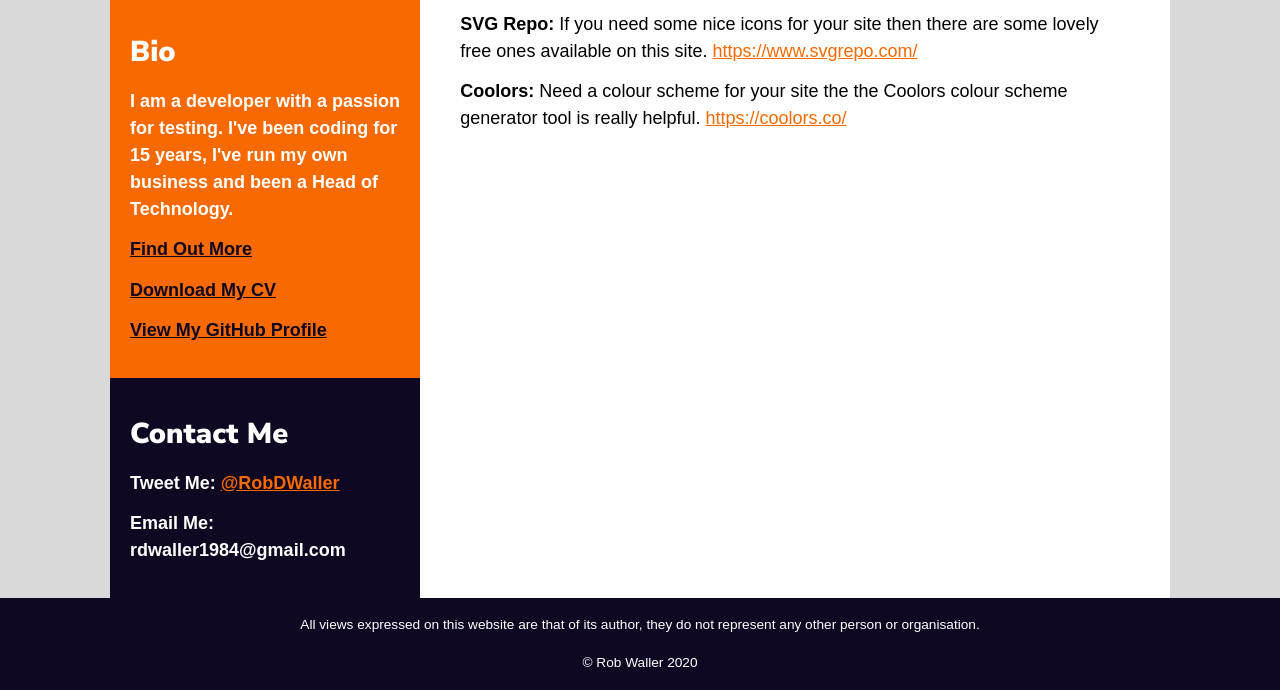
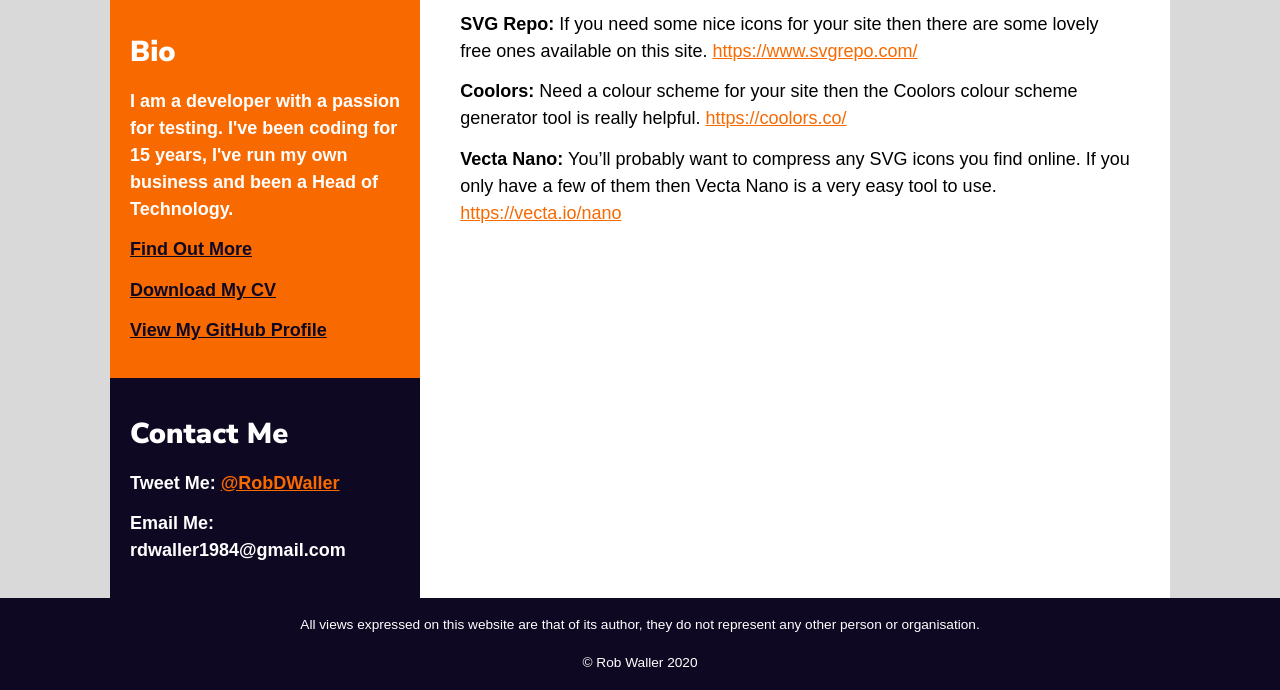
Before and after one commit to RobDWaller/robdwaller.github.io, a Jekyll site: the page built from _posts/2020-05-27-useful-web-design-tools.md, in a window 1280 px wide and 1122 px high, cut to the strip 432-1122 px from the top of the window. Built offline with Jekyll 4.4.1, drawn with Linux system fonts in a browser that asks for light colours; comment, search, counter and statistics services are not loaded.

Commit message:
Minor amends to web design tools post.

```diff
--- a/_posts/2020-05-27-useful-web-design-tools.md
+++ b/_posts/2020-05-27-useful-web-design-tools.md
@@ -15,5 +15,8 @@ There are though some great, free design tools online which are very helpful and
 **SVG Repo:** If you need some nice icons for your site then there are some lovely free ones available on this site.
 [https://www.svgrepo.com/](https://www.svgrepo.com/)
 
-**Coolors:** Need a colour scheme for your site the the Coolors colour scheme generator tool is really helpful.
+**Coolors:** Need a colour scheme for your site then the Coolors colour scheme generator tool is really helpful.
 [https://coolors.co/](https://coolors.co/)
+
+**Vecta Nano:** You'll probably want to compress any SVG icons you find online. If you only have a few of them then Vecta Nano is a very easy tool to use.
+[https://vecta.io/nano](https://vecta.io/nano)
```
Also changed, not shown: other parts of _posts/2020-05-27-useful-web-design-tools.md (+1 -1 lines).
